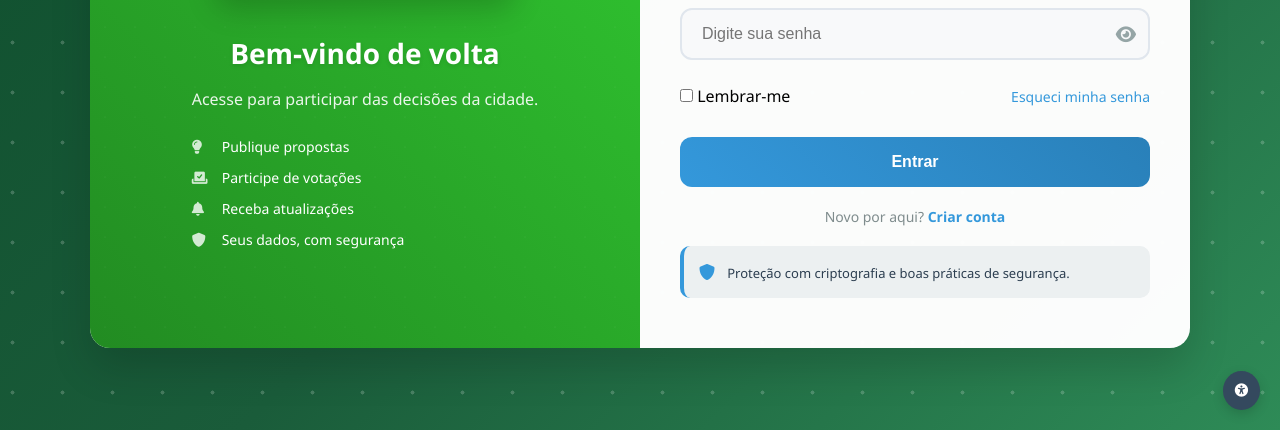
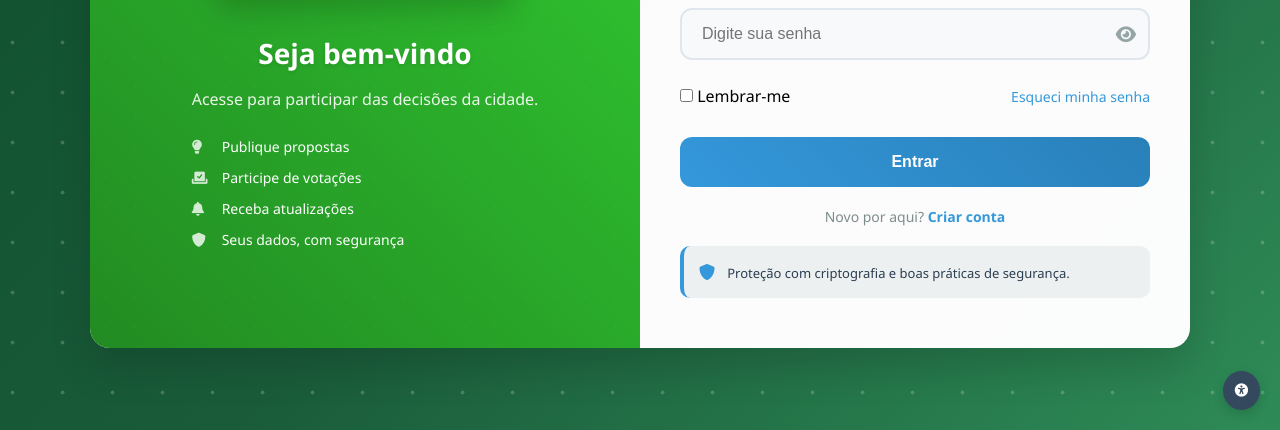
Before and after one commit to MadtraxDark/Plataforma-de-Participa-o-Cidad-Digital, a Flask app: page /login in a window 1280 px wide. Shown: the part 370-800 px from the top of the page. Run offline with Flask 2, Linux system fonts and the light colour scheme; some libraries are stand-ins or nearby versions.

Commit message:
att index

```diff
--- a/templates/index.html
+++ b/templates/index.html
@@ -17,7 +17,7 @@
       <div class="hero-image">
         <img src="https://storage.googleapis.com/workspace-0f70711f-8b4e-4d94-86f1-2a93ccde5887/image/399f7c5a-9d66-4b3a-b011-115858a2da7a.png" alt="Montanhas de Teresópolis - Participação cidadã" />
       </div>
-      <h2 class="hero-title">Bem-vindo de volta</h2>
+      <h2 class="hero-title">Seja bem-vindo</h2>
       <p class="hero-subtitle">Acesse para participar das decisões da cidade.</p>
       <ul class="features-list">
         <li><i class="fas fa-lightbulb"></i> Publique propostas</li>
```
